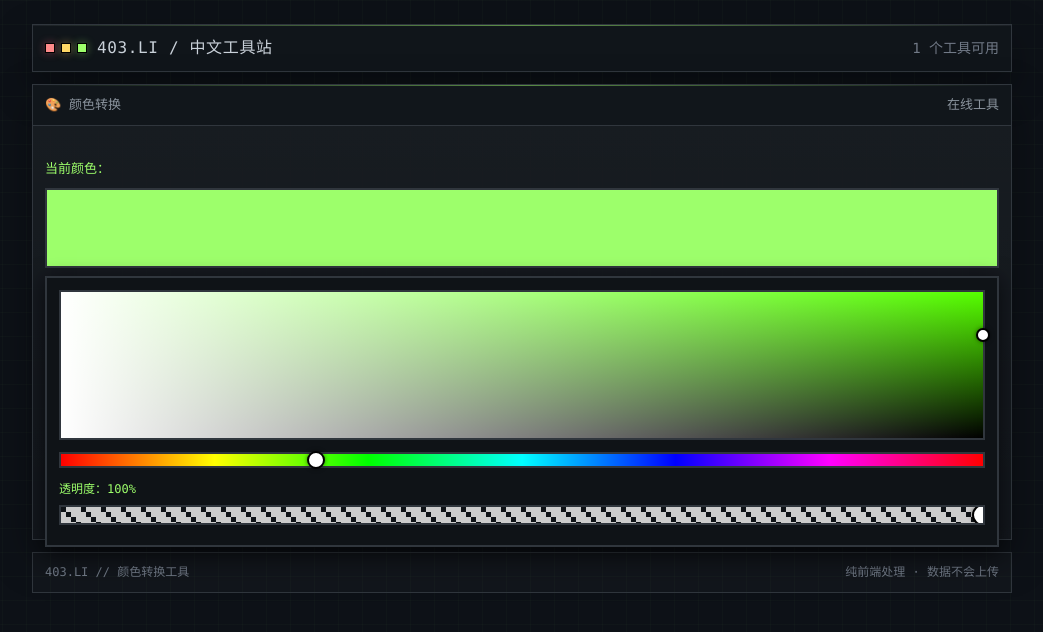
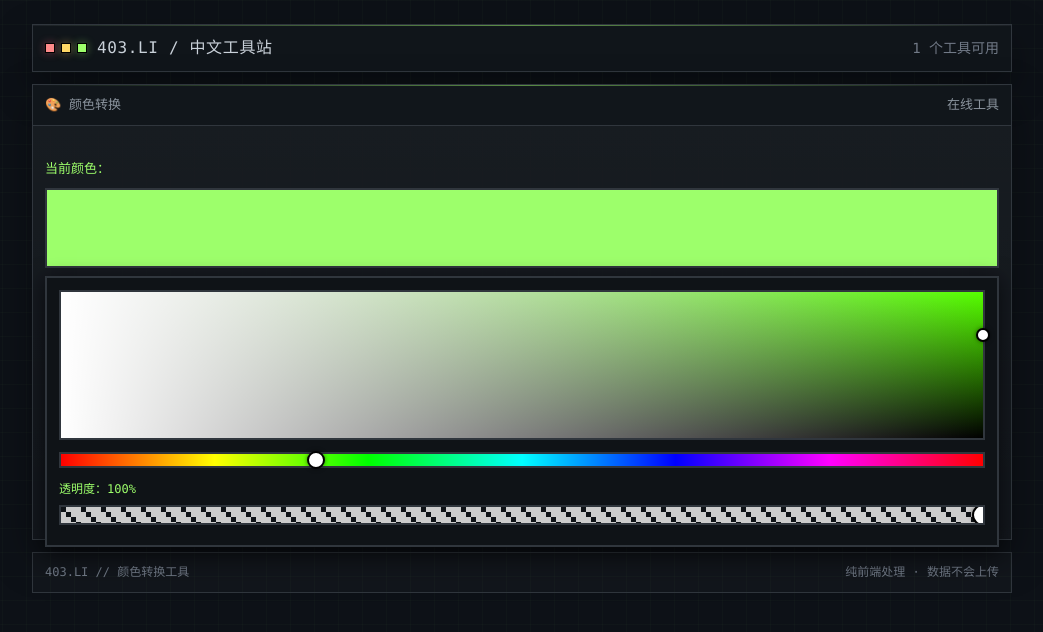
Before and after one commit to Xue-LC/403-li, a Vue app: page /tools/color in a window 1280 px wide. Both pictures are taken after a click on the element 640 px from the left and 228 px from the top of the page. Shown: the top 632 px of the page, without its empty margins (118-1161 px from the left). Built offline with nearby package versions, Linux system fonts and the light colour scheme; a web font is replaced by a local one.

Commit message:
fix: 修复颜色转换工具饱和度渐变方向
- 修改 .sl-gradient 背景渐变从纯色改为水平饱和度渐变
- 现在左侧显示灰色 (饱和度 0%)，右侧显示纯色 (饱和度 100%)
- 符合 HSL 颜色选择器的标准行为

```diff
--- a/src/tools/ColorTool.vue
+++ b/src/tools/ColorTool.vue
@@ -17,7 +17,7 @@
             <div class="color-preview" :style="{ '--current-color': rgbaColor }" @click.stop="togglePicker"></div>
             <div v-if="showPicker" class="color-picker-panel" @click.stop>
               <!-- 饱和度/亮度区域 -->
-              <div class="sl-gradient" @click="selectSaturationLightness" :style="{ background: `hsl(${hue}, 100%, 50%)` }">
+              <div class="sl-gradient" @click="selectSaturationLightness" :style="{ background: `linear-gradient(to right, hsl(${hue}, 0%, 50%), hsl(${hue}, 100%, 50%))` }">
                 <div class="sl-overlay" style="background: linear-gradient(to right, #fff, transparent), linear-gradient(to bottom, transparent, #000);"></div>
                 <div class="sl-thumb" :style="{ left: slThumbX + '%', top: slThumbY + '%' }"></div>
               </div>
```
